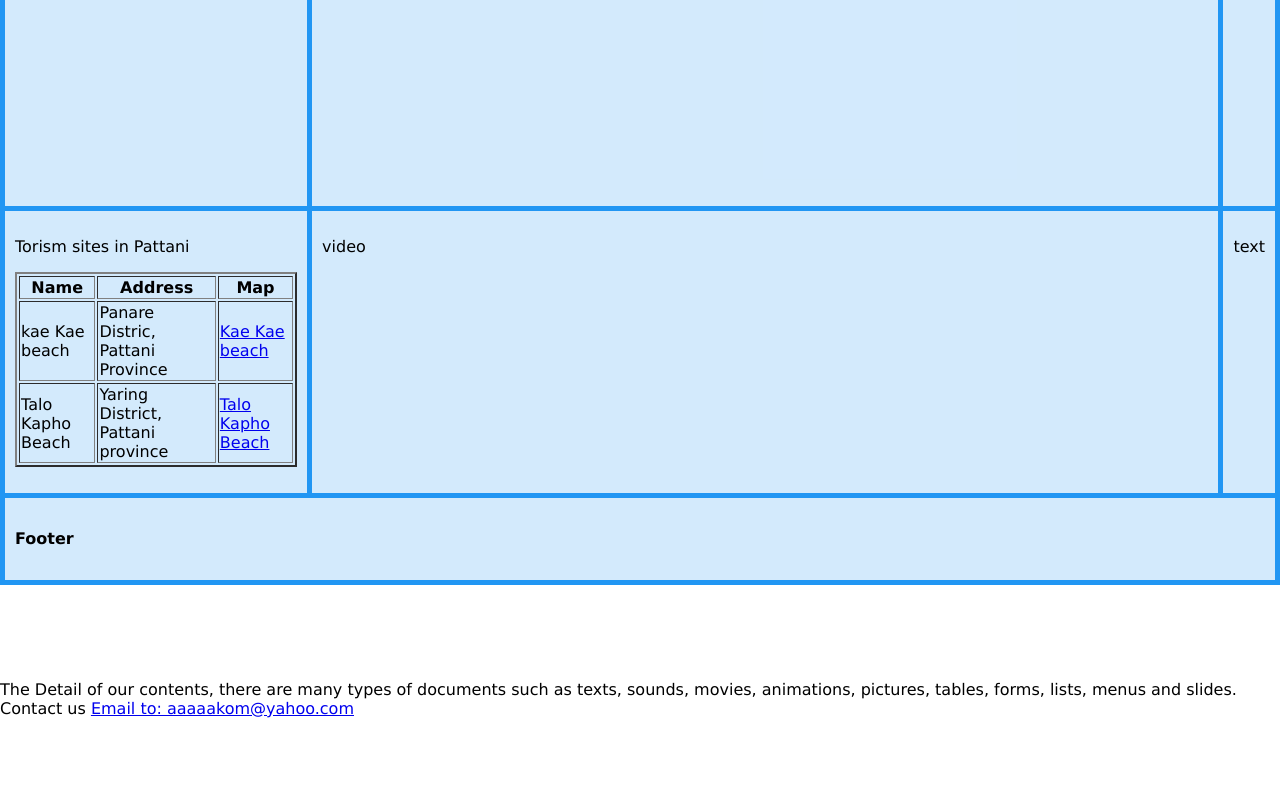
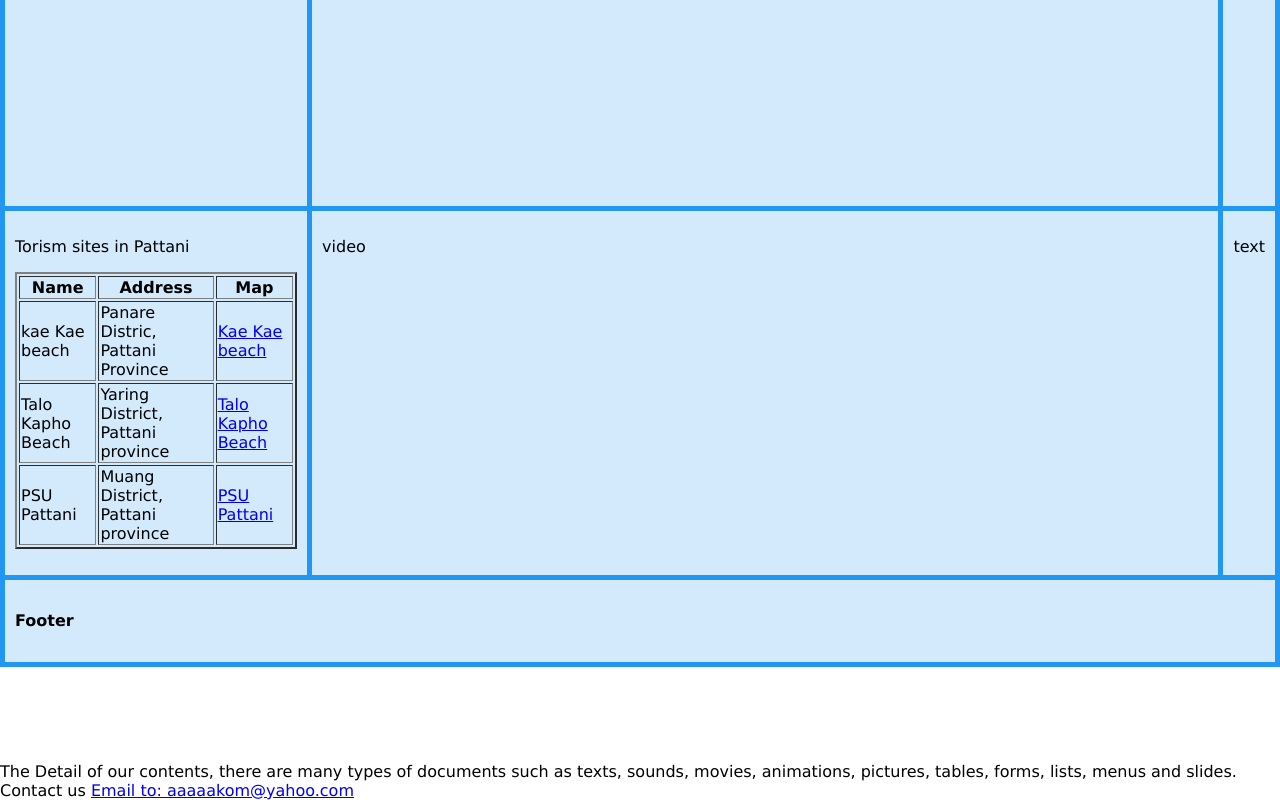
Before and after one commit to Xiaoying1123/Lace-flower-notepad-, a plain HTML site: page myFrame.html in a window 1280 px wide. Shown: the part 1854-2654 px from the top of the page. Before the commit the page ends 2572 px from the top, so only its background shows below. Drawn offline with Linux system fonts and the light colour scheme.

Commit message:
Update myFrame.html

```diff
--- a/myFrame.html
+++ b/myFrame.html
@@ -229,7 +229,13 @@ function showSlides(n) {
 				<td>Yaring District, Pattani province</td>
 				<td><a href="https://www.google.com/maps/place/Talo+Kapo+Beach/@6.8989193,101.3684039,17z/data=!3m1!4b1!4m6!3m5!1s0x31b3aa45ecdef2af:0xb7dcdcb704ac0d36!8m2!3d6.898914!4d101.3709842!16s%2Fg%2F1w04glvs?entry=ttu&g_ep=EgoyMDI1MDIwNS4xIKXMDSoASAFQAw%3D%3D"> Talo Kapho Beach </a></td>
 			</tr>
-		</table>
+		<tr>
+				<td> PSU Pattani</td>
+				<td>Muang District, Pattani province</td>
+				<td><a href="https://maps.app.goo.gl/Cypihrok3Y1LSwLf6?g_st=ic"> PSU Pattani </a></td>
+			 		    </tr>
+	</tr>
+	</table>
 
 
 
```
